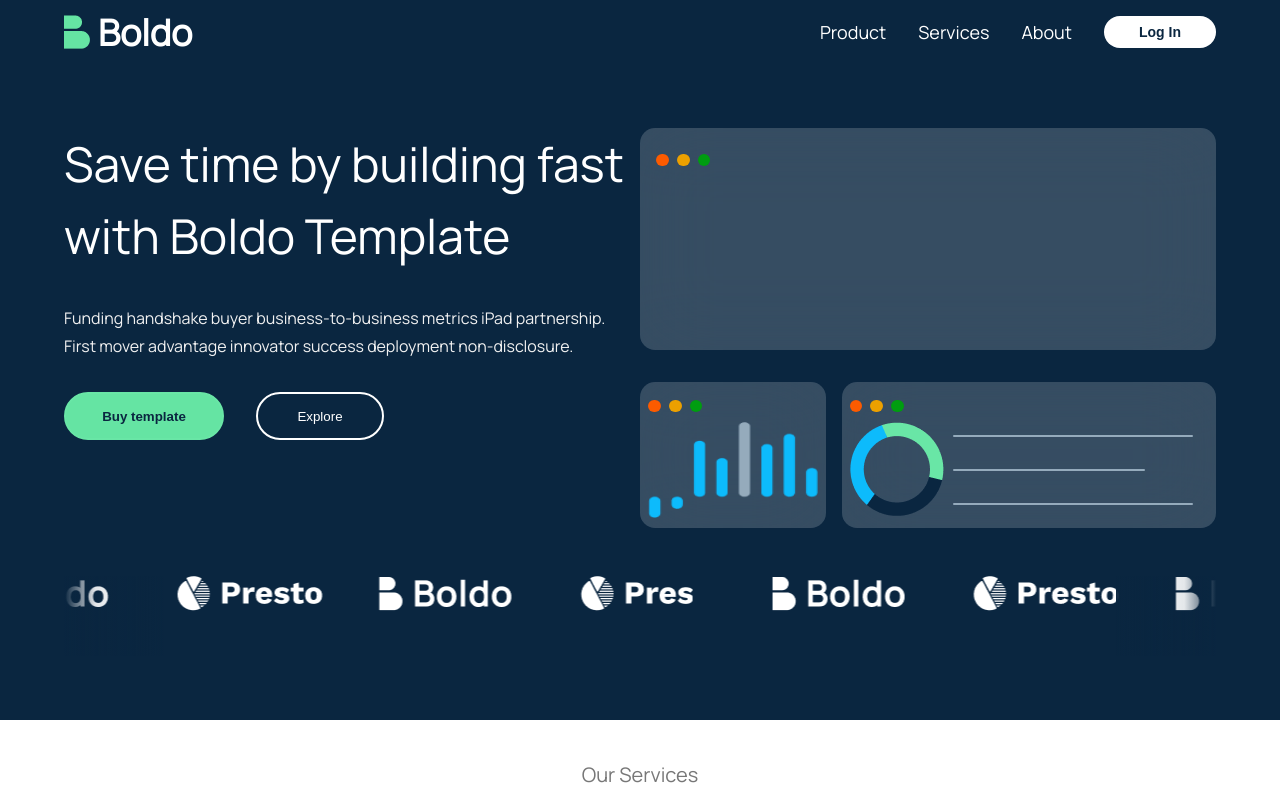
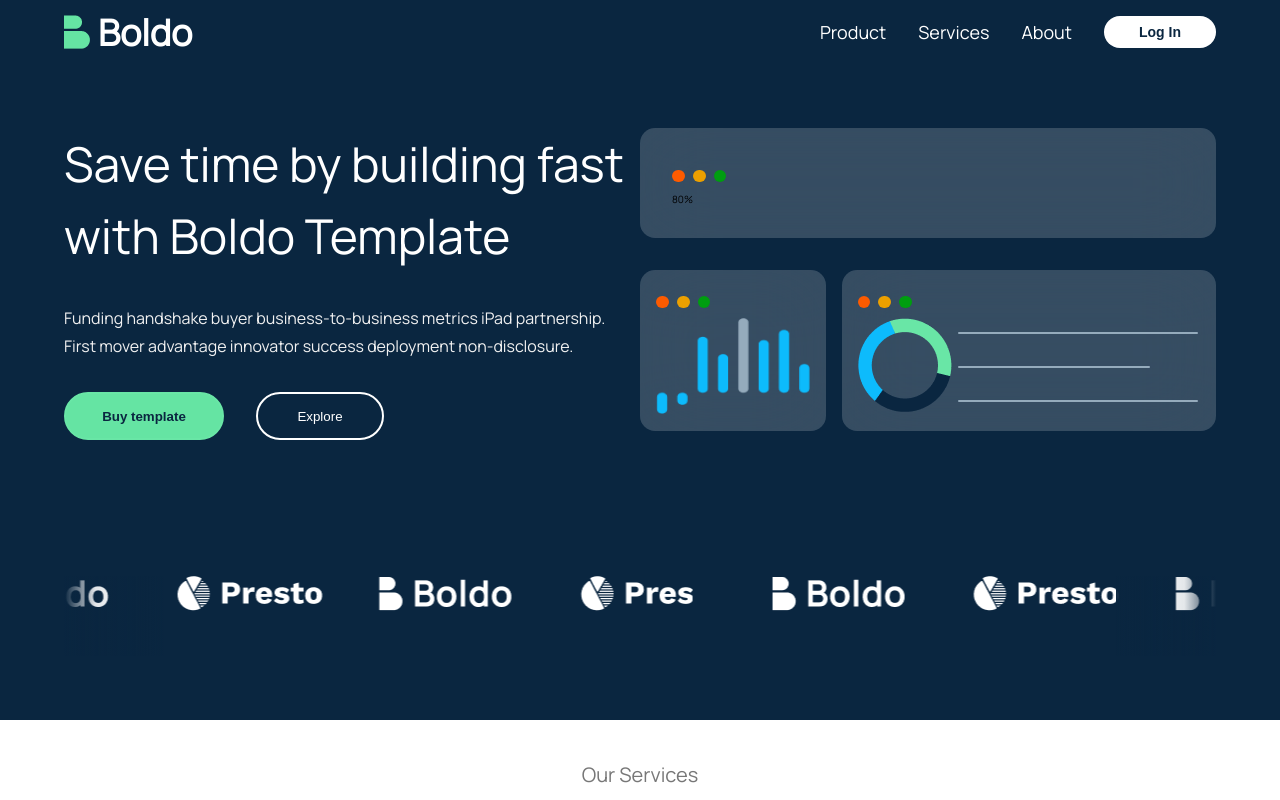
Before and after one commit to Inaboya/prestmit, a React (Create React App) app: page / in a window 1280 px wide. Shown: the top 800 px of the page. Built offline with nearby package versions, Linux system fonts and the light colour scheme.

Commit message:
fix progress bar

```diff
--- a/src/App.css
+++ b/src/App.css
@@ -323,7 +323,6 @@
   to {
     transform: translateX(-100%);
   }
-
 }
 
 .carousel {
@@ -339,11 +338,9 @@
   background: linear-gradient(90deg, #0A2640 0%, rgba(10, 38, 64, 0.11) 31.6%, rgba(10, 38, 64, 0.00) 72.89%, #0A2640 97.87%); */
 }
 
-
- .carousel:hover {
+.carousel:hover {
   animation-play-state: paused;
 }
-
 
 .carousel::before {
   position: absolute;
@@ -352,7 +349,13 @@
   width: 100px;
   height: 100%;
   content: "";
-  background: linear-gradient(90deg, #0A2640 0%, rgba(10, 38, 64, 0.11) 31.6%, rgba(10, 38, 64, 0.00) 72.89%, #0A2640 100%);
+  background: linear-gradient(
+    90deg,
+    #0a2640 0%,
+    rgba(10, 38, 64, 0.11) 31.6%,
+    rgba(10, 38, 64, 0) 72.89%,
+    #0a2640 100%
+  );
   z-index: 2;
 }
 
@@ -363,10 +366,16 @@
   width: 100px;
   height: 100%;
   content: "";
-  background: linear-gradient(270deg, #0A2640 0%, rgba(10, 38, 64, 0.11) 31.6%, rgba(10, 38, 64, 0.00) 72.89%, #0A2640 100%);
+  background: linear-gradient(
+    270deg,
+    #0a2640 0%,
+    rgba(10, 38, 64, 0.11) 31.6%,
+    rgba(10, 38, 64, 0) 72.89%,
+    #0a2640 100%
+  );
   z-index: 2;
 }
- .carousel-slider {
+.carousel-slider {
   width: 100%;
   height: 100%;
   white-space: nowrap;
@@ -486,17 +495,17 @@
 }
 
 .side__2--content-1 {
-  width: 100%;
-  height: 60%;
+  /* width: 100%; */
+  /* height: 60%; */
   border-radius: 15.03px;
   background: rgba(255, 255, 255, 0.18);
   backdrop-filter: blur(34.35533142089844px);
-  padding: 1rem;
+  padding: 2rem;
 }
 
 .side__2--dots {
   display: flex;
-  width: 100%;
+  /* width: 100%; */
   justify-content: flex-start;
   align-items: center;
   height: 2rem;
@@ -526,35 +535,50 @@
 }
 
 .side__2--content-2 {
-  width: 100%;
-  height: 40%;
+  /* width: 100%; */
+  /* height: 40%; */
   display: flex;
   gap: 1rem;
 }
 
 .content-2-first {
   width: 35%;
-  height: 100%;
+  /* height: 100%; */
   border-radius: 15.03px;
   background: rgba(255, 255, 255, 0.18);
   backdrop-filter: blur(34.35533142089844px);
-  padding: 0.5rem;
+  padding: 1rem;
+}
+
+.side-2-content-1 {
+  /* border: 2px solid orange; */
+}
+.progress-bar {
+
+}
+
+.bar-text {
+
+}
+
+.div-one {
+
 }
 
 .content-2-second {
   width: 65%;
-  height: 100%;
+  /* height: 100%; */
   border-radius: 15.03px;
   background: rgba(255, 255, 255, 0.18);
   backdrop-filter: blur(34.35533142089844px);
-  padding: 0.5rem;
+  padding: 1rem;
 }
 
 .image-container {
   display: flex;
   justify-content: center;
   align-items: center;
-  width: 100%;
+  /* width: 100%; */
   height: 6rem;
 
   /* background: red; */
--- a/src/components/Home.tsx
+++ b/src/components/Home.tsx
@@ -38,6 +38,14 @@ const Home: React.FC<HomeInterface> = ({ ref }) => {
                 <div className="dot-1"></div>
                 <div className="dot-2"></div>
                 <div className="dot-3"></div>
+              </div>
+
+              <div className="side-2-content">
+                <div className="side-2-content-1">
+                  <div className="div-one"></div>
+                  <div className="progress-bar"></div>
+                  <p className="bar-text">80%</p>
+                </div>
               </div>
             </div>
 
@@ -98,7 +106,6 @@ const Home: React.FC<HomeInterface> = ({ ref }) => {
               alt=""
             />
           </div>
-
         </div>
       </div>
     </div>
```
